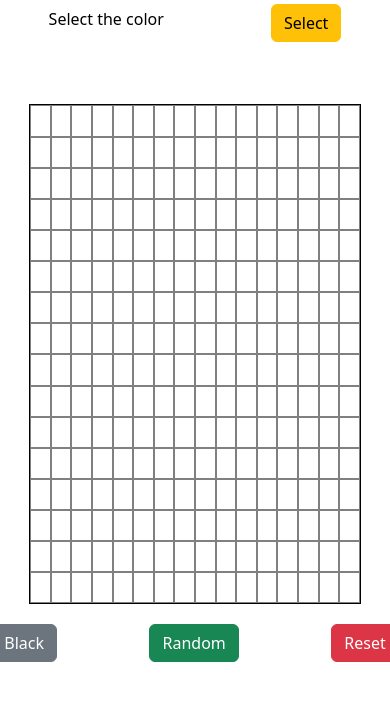
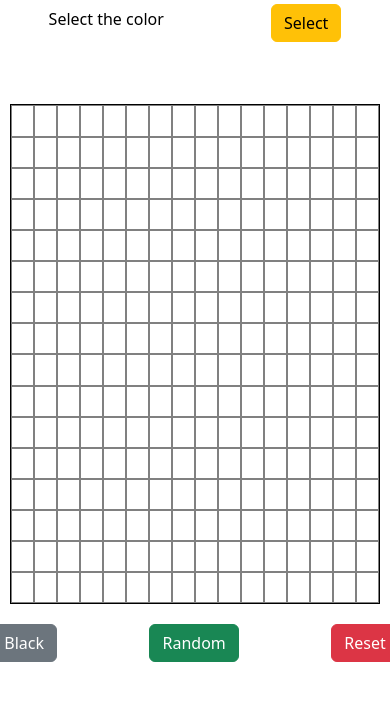
Before and after one commit to Adkham63/Etch-A-Sketch, a plain HTML site: page index.html in a window 390 px wide. Shown: the part 37-738 px from the top of the page. Drawn offline with nearby package versions, Linux system fonts and the light colour scheme.

Commit message:
style.css

```diff
--- a/style.css
+++ b/style.css
@@ -13,6 +13,7 @@ body{
     flex-direction: row;
     align-items: center;
     margin-bottom: 30px;
+
 }
 
 .footer{
@@ -34,11 +35,11 @@ body{
 
 @media screen and (max-width:768px) {
     .board{
-        width: 85%;
+        width: 95%;
     }
 }
 @media screen and (max-width:480px) {
    .board{
-    width: 85%;
+    width: 95%;
    }
 }
```
